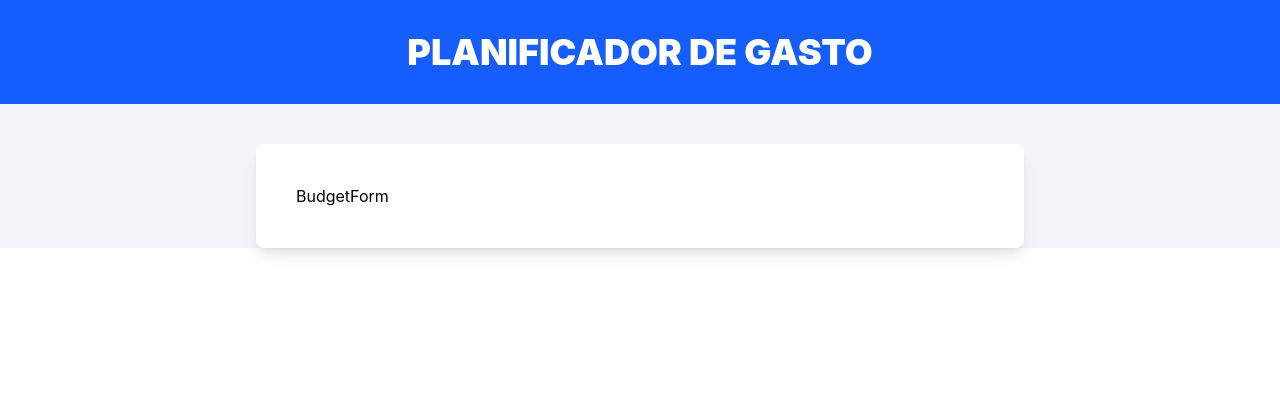
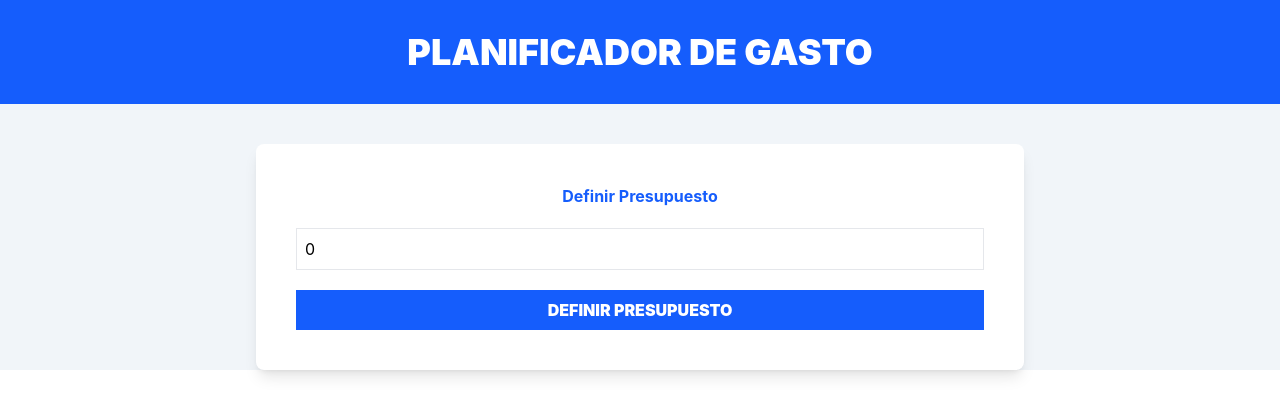
Before and after one commit to DanielFigueroaDuran/expense-control, a React (Vite) app: page / in a window 1280 px wide. Shown: the top 416 px of the page. Built offline with nearby package versions, Linux system fonts and the light colour scheme.

Commit message:
Creating the Form to Define the Budget

```diff
--- a/src/components/BudgetForm.tsx
+++ b/src/components/BudgetForm.tsx
@@ -1,7 +1,34 @@
+import { useState } from "react";
 
 const BudgetForm = () => {
+      const [budget, setBudget] = useState(0);
+
+      const handleChange = (e: React.ChangeEvent<HTMLInputElement>) => {
+            setBudget(e.target.valueAsNumber);
+      };
+
       return (
-            <div>BudgetForm</div>
+            <form className="space-y-5">
+                  <div className="flex flex-col space-y-5">
+                        <label htmlFor="budget" className="text-blue-600 font-bold text-center">
+                              Definir Presupuesto
+                        </label>
+                        <input
+                              id="budget"
+                              type="number"
+                              className="w-full bg-white border border-gray-200 p-2"
+                              placeholder="Define tu Presupuesto"
+                              name="budget"
+                              value={budget}
+                              onChange={handleChange}
+                        />
+                  </div>
+                  <input
+                        type="submit"
+                        value='Definir Presupuesto'
+                        className="bg-blue-600 hover:bg-blue-700 cursor-pointer w-full p-2 text-white font-black uppercase"
+                  />
+            </form>
       )
 }
 
```
